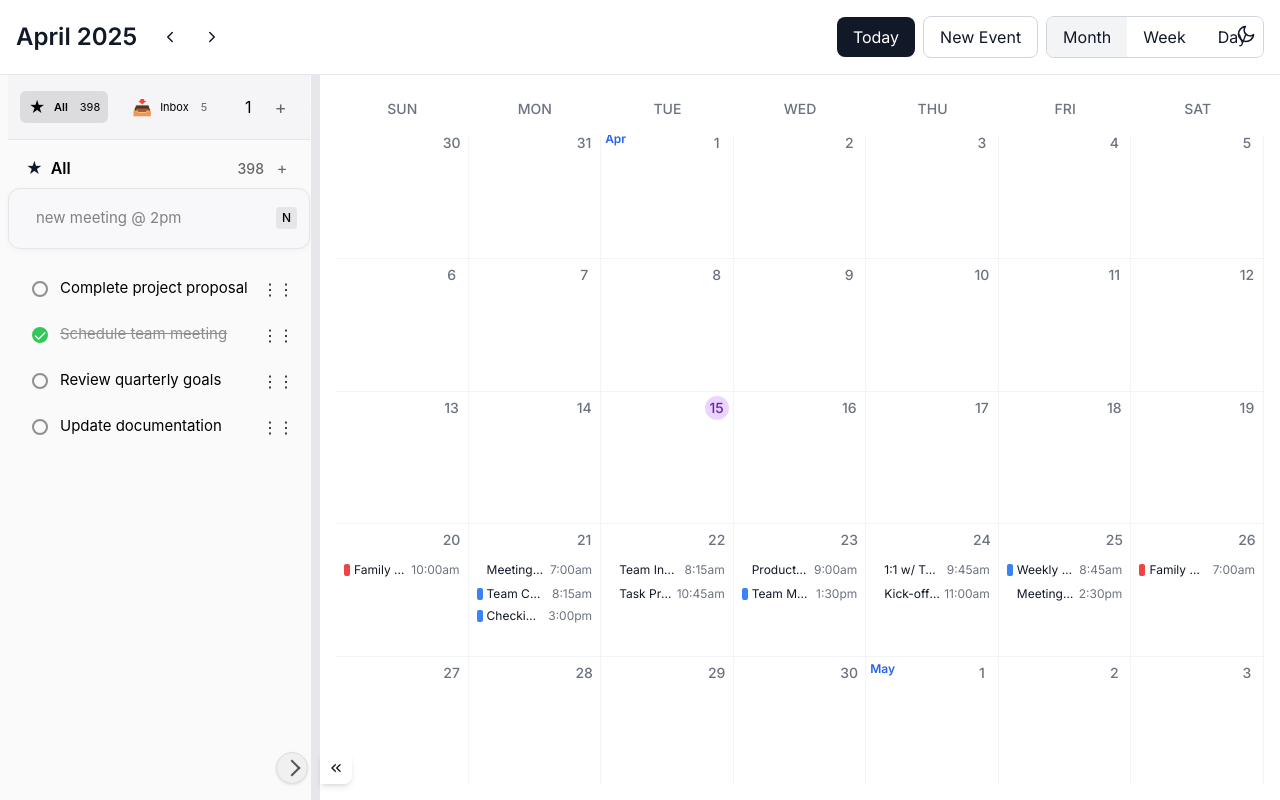
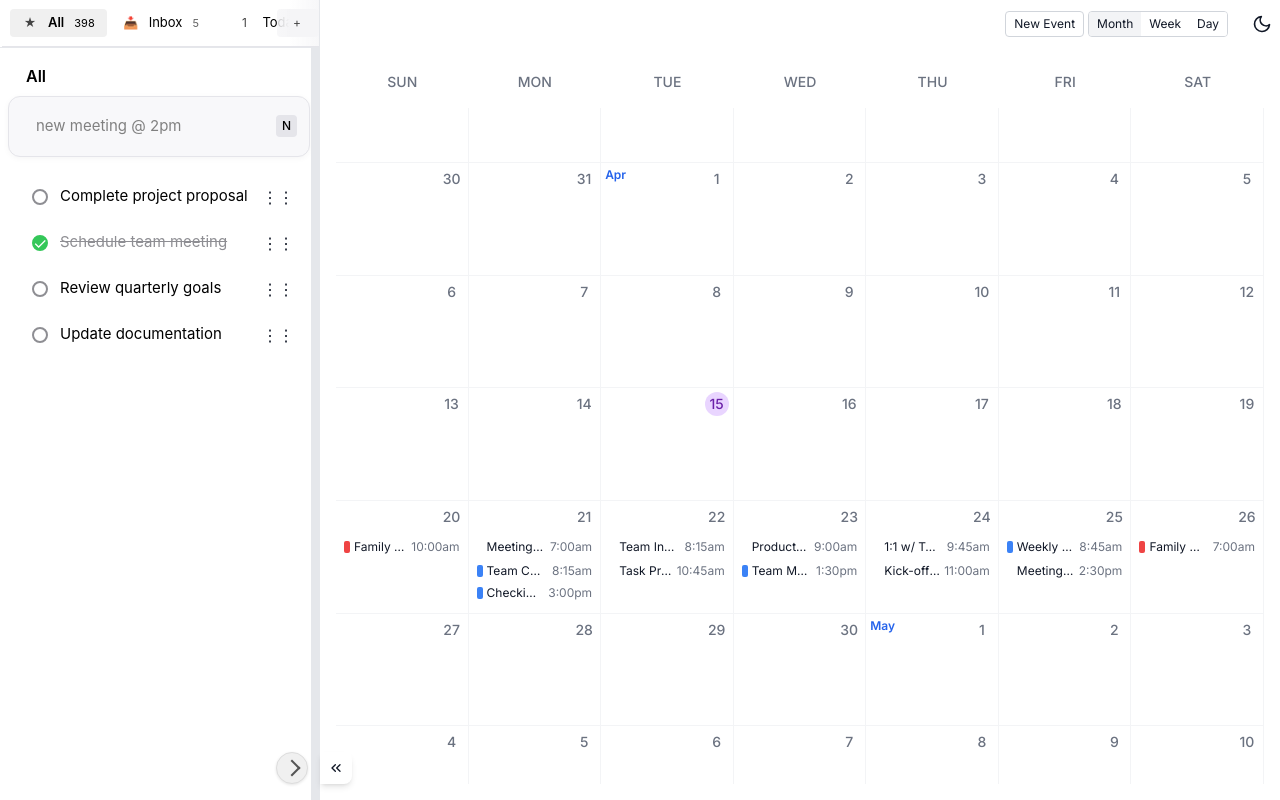
Before and after one commit to pd494/chronos, a React (Vite) app in the folder chronosClient/: page / in a window 1280 px wide. Built offline with nearby package versions, Linux system fonts and the light colour scheme.

Commit message:
sidebar functional

```diff
--- a/chronosClient/src/App.jsx
+++ b/chronosClient/src/App.jsx
@@ -5,6 +5,8 @@ import MonthlyView from './components/calendar/MonthlyView'
 import WeeklyView from './components/calendar/WeeklyView'
 import DailyView from './components/calendar/DailyView'
 import Sidebar from './components/todo/sidebar/Sidebar'
+import CategoryTabs from './components/todo/sidebar/CategoryTabs'
+
 import EventModal from './components/events/EventModal'
 import { useCalendar } from './context/CalendarContext'
 import { TaskProvider } from './context/TaskContext'
@@ -13,6 +15,14 @@ import { FiSun, FiMoon } from 'react-icons/fi'
 function App() {
   const { view, showEventModal } = useCalendar()
   const [isDarkMode, setIsDarkMode] = useState(false)
+
+  // Categories for the header tabs - similar to reference screenshot
+  const categories = [
+    { id: 'all', name: 'All', count: 398, icon: '★' },
+    { id: 'inbox', name: 'Inbox', count: 5, icon: '📥' },
+    { id: 'today', name: 'Today', count: 1, icon: '1' },
+    { id: 'completed', name: 'Completed', count: 0, icon: '✓' },
+  ]
 
   useEffect(() => {
     // Check user's preference from localStorage or system preference
@@ -55,10 +65,61 @@ function App() {
     }
   }
 
+  // State for categories, active category, sidebar collapse and width - moved from Sidebar to App level
+  const [activeCategory, setActiveCategory] = useState('All');
+  const [isSidebarCollapsed, setIsSidebarCollapsed] = useState(false);
+  const [sidebarWidth, setSidebarWidth] = useState(320);
+  const [sidebarVisible, setSidebarVisible] = useState(true);
+
+  // Handler for sidebar updates
+  const handleSidebarChange = (width, visible) => {
+    setSidebarWidth(width);
+    setSidebarVisible(visible);
+  };
+
+  // Handler for category change
+  const handleCategoryChange = (category) => {
+    setActiveCategory(category);
+  };
+
+  // Handler for adding new category
+  const handleAddCategory = (newCategory) => {
+    // Add the new category to the categories list
+    setCategories(prev => [
+      ...prev.filter(c => c.id !== 'add-category'), // Remove add button
+      newCategory, // Add the new category
+      { id: 'add-category', name: '', icon: '+' } // Add back the add button at the end
+    ]);
+
+    // Switch to the new category
+    setActiveCategory(newCategory.name);
+  };
+
   return (
     <TaskProvider>
       <div className="h-full flex flex-col">
-        <div className="absolute right-4 top-4 z-20">
+        <div className="header-container flex flex-col relative">
+          {/* Position the header tabs area and the header side by side */}
+          <div className="flex w-full h-12 border-b border-gray-200 dark:border-gray-700">
+            {/* Category tabs section - expands/collapses with sidebar */}
+            <div
+              className="h-full flex items-center bg-white dark:bg-gray-800 overflow-hidden border-r border-gray-200 dark:border-gray-700"
+              style={{ width: sidebarVisible ? sidebarWidth + 'px' : '0' }}
+            >
+              <CategoryTabs
+                categories={[...categories, { id: 'add-category', name: '', icon: '+' }]}
+                activeCategory={activeCategory}
+                onCategoryChange={handleCategoryChange}
+                onAddCategory={handleAddCategory}
+                isCompact={true}
+                inHeader={true}
+              />
+            </div>
+
+            {/* Header with controls and navigation */}
+            <div className="flex-1">
+              <Header
+                darkModeButton={
                   <button
                     onClick={toggleDarkMode}
                     className="p-2 rounded-full hover:bg-gray-200 dark:hover:bg-gray-700 transition-colors"
@@ -66,15 +127,21 @@ function App() {
                   >
                     {isDarkMode ? <FiSun className="text-xl" /> : <FiMoon className="text-xl" />}
                   </button>
+                }
+              />
             </div>
-
-        <Header />
-
+          </div>
+        </div>
         <SplitView
-          sidebar={<Sidebar />}
+          sidebar={<Sidebar
+            activeCategory={activeCategory}
+            isSidebarCollapsed={isSidebarCollapsed}
+            sidebarWidth={sidebarWidth}
+            sidebarVisible={sidebarVisible}
+          />}
           main={renderCalendarView()}
+          onSidebarWidthChange={handleSidebarChange}
         />
-
         {showEventModal && <EventModal />}
       </div>
     </TaskProvider>
--- a/chronosClient/src/components/Header.jsx
+++ b/chronosClient/src/components/Header.jsx
@@ -1,7 +1,12 @@
+import { useState, useEffect } from 'react'
 import { FiChevronLeft, FiChevronRight } from 'react-icons/fi'
 import { useCalendar } from '../context/CalendarContext'
+import { useTaskContext } from '../context/TaskContext'
+import CategoryTabs from './todo/sidebar/CategoryTabs'
 
-const Header = () => {
+const Header = ({
+  darkModeButton = null
+}) => {
   const {
     currentDate,
     view,
@@ -13,75 +18,66 @@ const Header = () => {
     openEventModal
   } = useCalendar()
 
+  // Task context for categories
+  const { tasks } = useTaskContext()
+
+  // Header no longer manages categories as they're moved to App level
+
   return (
-    <header className="flex flex-col sm:flex-row sm:items-center justify-between p-4 border-b border-gray-200 dark:border-gray-700" style={{ WebkitAppRegion: 'drag' }}>
-      <div className="flex items-center mb-4 sm:mb-0">
-        <h1 className="text-2xl font-semibold mr-4">{formatDateHeader()}</h1>
-        <div className="flex space-x-2">
-          <button
-            onClick={navigateToPrevious}
-            className="p-2 rounded-full hover:bg-gray-200 dark:hover:bg-gray-700 transition-colors"
-            aria-label="Previous"
-            style={{ WebkitAppRegion: 'no-drag' }}
-          >
-            <FiChevronLeft className="text-lg" />
-          </button>
-          <button
-            onClick={navigateToNext}
-            className="p-2 rounded-full hover:bg-gray-200 dark:hover:bg-gray-700 transition-colors"
-            aria-label="Next"
-            style={{ WebkitAppRegion: 'no-drag' }}
-          >
-            <FiChevronRight className="text-lg" />
-          </button>
-        </div>
-      </div>
+    <header className="flex items-center h-12 bg-white dark:bg-gray-800" style={{ WebkitAppRegion: 'drag' }}>
+      <div className="flex items-center justify-end w-full" style={{ WebkitAppRegion: 'no-drag' }}>
 
-      <div className="flex flex-wrap items-center gap-2" style={{ WebkitAppRegion: 'no-drag' }}>
-        <button
-          onClick={navigateToToday}
-          className="px-4 py-2 bg-gray-900 text-white dark:bg-gray-700 rounded-lg hover:bg-gray-800 dark:hover:bg-gray-600 transition-colors"
-        >
-          Today
-        </button>
+        {/* Navigation controls moved to App level */}
+
+        {/* Right side - Controls all in one line */}
+        <div className="flex items-center gap-1 mr-2 flex-shrink-0">
+
           <button
             onClick={() => openEventModal()}
-          className="px-4 py-2 bg-white border border-gray-300 dark:bg-gray-800 dark:border-gray-600 rounded-lg hover:bg-gray-100 dark:hover:bg-gray-700 transition-colors"
+            className="px-2 py-1 text-xs bg-white border border-gray-300 dark:bg-gray-800 dark:border-gray-600 rounded hover:bg-gray-100 dark:hover:bg-gray-700"
           >
             New Event
           </button>
-        <div className="flex border border-gray-300 dark:border-gray-600 rounded-lg overflow-hidden">
+
+          <div className="flex text-xs border border-gray-300 dark:border-gray-600 rounded overflow-hidden">
             <button
               onClick={() => changeView('month')}
-            className={`px-4 py-2 ${
+              className={`px-2 py-1 ${
                 view === 'month'
                   ? 'bg-gray-100 dark:bg-gray-700'
                   : 'bg-white dark:bg-gray-800 hover:bg-gray-50 dark:hover:bg-gray-700'
-            } transition-colors`}
+              }`}
             >
               Month
             </button>
+
             <button
               onClick={() => changeView('week')}
-            className={`px-4 py-2 ${
+              className={`px-2 py-1 ${
                 view === 'week'
                   ? 'bg-gray-100 dark:bg-gray-700'
                   : 'bg-white dark:bg-gray-800 hover:bg-gray-50 dark:hover:bg-gray-700'
-            } transition-colors`}
+              }`}
             >
               Week
             </button>
+
             <button
               onClick={() => changeView('day')}
-            className={`px-4 py-2 ${
+              className={`px-2 py-1 ${
                 view === 'day'
                   ? 'bg-gray-100 dark:bg-gray-700'
                   : 'bg-white dark:bg-gray-800 hover:bg-gray-50 dark:hover:bg-gray-700'
-            } transition-colors`}
+              }`}
             >
               Day
             </button>
           </div>
+        </div>
+        {/* Dark mode button (rightmost) */}
+        {darkModeButton && (
+          <div className="ml-2 flex-shrink-0">{darkModeButton}</div>
+        )}
       </div>
     </header>
   )
--- a/chronosClient/src/components/SplitView.jsx
+++ b/chronosClient/src/components/SplitView.jsx
@@ -1,12 +1,12 @@
-import { useState, useEffect, useCallback } from 'react'
+import { useState, useEffect, useCallback, useRef } from 'react'
 import { FiChevronsLeft, FiChevronsRight } from 'react-icons/fi'
 import { Resizable } from 'react-resizable'
 import 'react-resizable/css/styles.css'
 
-const SplitView = ({ sidebar, main }) => {
+const SplitView = ({ sidebar, main, onSidebarWidthChange }) => {
+  const frameIdRef = useRef(null)
   const [sidebarVisible, setSidebarVisible] = useState(true)
   const [sidebarWidth, setSidebarWidth] = useState(320)
-  const [isResizing, setIsResizing] = useState(false)
 
   // Store sidebar width in localStorage
   useEffect(() => {
@@ -20,19 +20,24 @@ const SplitView = ({ sidebar, main }) => {
   useEffect(() => {
     if (sidebarWidth > 100) {
       localStorage.setItem('sidebarWidth', sidebarWidth.toString())
+      // Notify parent component about the width change
+      if (onSidebarWidthChange) {
+        onSidebarWidthChange(sidebarWidth, sidebarVisible)
+      }
     }
-  }, [sidebarWidth])
+  }, [sidebarWidth, sidebarVisible, onSidebarWidthChange])
 
   const onResizeStop = useCallback((event, { size }) => {
     setSidebarWidth(size.width)
-    setIsResizing(false)
   }, [])
 
   const onResize = useCallback((event, { size }) => {
-    if (size.width >= 100) {
-      setSidebarWidth(size.width)
-    }
-    setIsResizing(true)
+    const newWidth = size.width
+    if (frameIdRef.current) cancelAnimationFrame(frameIdRef.current)
+    frameIdRef.current = requestAnimationFrame(() => {
+      setSidebarWidth(newWidth)
+      frameIdRef.current = null
+    })
   }, [])
 
   return (
@@ -62,7 +67,13 @@ const SplitView = ({ sidebar, main }) => {
 
       {/* Toggle button */}
       <button
-        onClick={() => setSidebarVisible(!sidebarVisible)}
+        onClick={() => {
+          const newVisibility = !sidebarVisible;
+          setSidebarVisible(newVisibility);
+          if (onSidebarWidthChange) {
+            onSidebarWidthChange(sidebarWidth, newVisibility);
+          }
+        }}
         className="absolute left-0 bottom-4 z-10 bg-white dark:bg-gray-800 shadow-md p-2 rounded-r-lg transition-all duration-300"
         style={{ transform: sidebarVisible ? `translateX(${sidebarWidth}px)` : 'translateX(0)' }}
         aria-label={sidebarVisible ? 'Hide sidebar' : 'Show sidebar'}
--- a/chronosClient/src/components/calendar/MonthlyView.jsx
+++ b/chronosClient/src/components/calendar/MonthlyView.jsx
@@ -18,8 +18,8 @@ import EventIndicator from '../events/EventIndicator';
 
 // ─── Constants ────────────────────────────────────────────────────────────
 const BUFFER_WEEKS     = 156; // 3 y either side
-const WEEKS_PER_VIEW   = 5;   // always render 5 rows
-const ABOVE            = Math.floor(WEEKS_PER_VIEW / 2); // 2 when view = 5
+const WEEKS_PER_VIEW   = 6;   // always render 6 rows (standard month view)
+const ABOVE            = Math.floor(WEEKS_PER_VIEW / 2); // 3 when view = 6
 const BELOW            = WEEKS_PER_VIEW - 1 - ABOVE;     // 2
 
 // ─── Helpers ──────────────────────────────────────────────────────────────
@@ -71,13 +71,17 @@ const MonthlyView = () => {
     const update = () => {
       if (!scrollContainerRef.current) return;
       const w = scrollContainerRef.current.clientWidth;
-      // Use exact division - no rounding to prevent gaps
-      const s = w / 7;
-      setCellSize(s);
-      setRowHeight(s);
-      // lock parent height to 5 rows
-      const p = scrollContainerRef.current.parentElement;
-      if (p) p.style.height = `${s * WEEKS_PER_VIEW}px`;
+      // Calculate container height to determine proper row height
+      const containerHeight = scrollContainerRef.current.clientHeight;
+      // Calculate row height based on available height divided by 6 weeks
+      const calculatedRowHeight = containerHeight / WEEKS_PER_VIEW;
+      // Use exact division for width - no rounding to prevent gaps
+      const cellWidth = w / 7;
+
+      setCellSize(cellWidth);
+      setRowHeight(calculatedRowHeight);
+
+      // No need to set parent height as we're using a percentage-based height
     };
     update();
     window.addEventListener('resize', update);
@@ -112,11 +116,11 @@ const MonthlyView = () => {
           ))}
         </div>
 
-        {/* scrollable grid */}
+        {/* scrollable grid - fixed to show exactly 6 weeks */}
         <div
           ref={scrollContainerRef}
           className="overflow-y-auto flex-grow relative bg-white dark:bg-gray-800"
-          style={{ height: `${rowHeight * WEEKS_PER_VIEW}px`, scrollbarWidth: 'thin' }}
+          style={{ height: 'calc(100% - 60px)', scrollbarWidth: 'thin' }}
         >
           <div className="relative" style={{ height: `${weeks.length * rowHeight}px` }}>
             {weeks.map(({ weekStart, days }) => (
--- a/chronosClient/src/components/todo/sidebar/CategoryTabs.css
+++ b/chronosClient/src/components/todo/sidebar/CategoryTabs.css
@@ -5,6 +5,72 @@
   font-family: -apple-system, BlinkMacSystemFont, 'Segoe UI', Roboto, Helvetica, Arial, sans-serif;
   background: #f5f5f7;
   border-bottom: 1px solid #e5e5ea;
+}
+
+/* Compact header mode */
+.category-tabs-container.compact .category-tabs-horizontal {
+  height: 100%;
+  padding: 0;
+}
+
+.category-tabs-container.compact .category-tab-horizontal {
+  height: 100%;
+  padding: 0 10px;
+  font-size: 12px;
+}
+
+.category-tabs-container.compact .category-icon {
+  font-size: 14px;
+  margin-right: 4px;
+}
+
+.category-tabs-container.compact .category-count-bubble {
+  font-size: 10px;
+  min-width: 16px;
+  height: 16px;
+  margin-left: 4px;
+}
+
+.category-tabs-container.in-header {
+  border-right: none;
+  height: 100%;
+  display: flex;
+  align-items: center;
+  background: transparent;
+  padding-left: 8px;
+  width: 100%;
+  overflow: hidden;
+  white-space: nowrap;
+  margin-left: 2px;
+}
+
+.category-tabs-container.in-header .category-tabs-horizontal {
+  background: transparent;
+  padding: 0;
+  height: 100%;
+  gap: 2px;
+  align-items: center;
+  flex-wrap: nowrap;
+}
+
+.category-tabs-container.in-header .category-tab-horizontal {
+  padding: 0 12px;
+  height: 28px;
+  border-radius: 4px;
+  font-size: 13px;
+  font-weight: 400;
+  color: #333;
+  background-color: transparent;
+  border: none;
+  margin-right: 2px;
+}
+
+.category-tabs-container.in-header .category-tab-horizontal.active {
+  background-color: #f0f0f0;
+  color: #000;
+  border-radius: 4px;
+  box-shadow: none;
+  font-weight: 500;
 }
 
 /* Collapsed sidebar styles */
@@ -44,7 +110,7 @@
   white-space: nowrap;
   scrollbar-width: none; /* Firefox */
   -ms-overflow-style: none; /* IE and Edge */
-  gap: 16px;
+  gap: 8px;
   border-bottom: none;
   width: 100%;
   max-width: 100%;
@@ -56,6 +122,8 @@
 }
 
 .category-tab-horizontal {
+  background-color: inherit;
+
   scroll-snap-align: start;
 }
 
@@ -82,6 +150,8 @@
 }
 
 .category-tab-horizontal {
+  background-color: inherit;
+
   display: flex;
   align-items: center;
   padding: 0 8px;
@@ -100,12 +170,19 @@
 }
 
 .category-icon {
-  min-width: 18px;
+  min-width: 16px;
   display: flex;
   align-items: center;
   justify-content: center;
-  font-size: 16px;
+  font-size: 14px;
   color: #000000;
+  margin-right: 4px;
+}
+
+.category-tabs-container.in-header .category-icon {
+  font-size: 12px;
+  margin-right: 2px;
+  color: #444;
 }
 
 .category-icon.all {
@@ -128,13 +205,19 @@
 }
 .category-count-bubble {
   color: #666666;
-  font-size: 15px;
+  font-size: 12px;
   font-weight: 400;
   flex-shrink: 0;
   background: none;
   padding: 0;
   min-width: 0;
   margin-left: 4px;
+}
+
+.category-tabs-container.in-header .category-count-bubble {
+  font-size: 11px;
+  margin-left: 2px;
+  color: #666;
 }
 
 /* Hide count on very narrow widths */
@@ -155,7 +238,14 @@
   text-overflow: ellipsis;
   min-width: 0;
   transition: font-size 0.2s;
-  max-width: 70px;
+  max-width: none;
+  display: inline-block;
+}
+
+.category-tabs-container.in-header .category-name {
+  font-size: 13px;
+  min-width: 0;
+  display: inline-block;
 }
 
 /* Responsive font sizes based on container width */
@@ -182,6 +272,8 @@
     display: none;
   }
   .category-tab-horizontal {
+  background-color: inherit;
+
     justify-content: center;
     padding: 0 4px;
   }
--- a/chronosClient/src/components/todo/sidebar/CategoryTabs.jsx
+++ b/chronosClient/src/components/todo/sidebar/CategoryTabs.jsx
@@ -4,7 +4,7 @@ import './CategoryTabs.css';
 import data from '@emoji-mart/data';
 import Picker from '@emoji-mart/react';
 
-const CategoryTabs = ({ categories, activeCategory, onCategoryChange, onAddCategory, isCollapsed = false }) => {
+const CategoryTabs = ({ categories, activeCategory, onCategoryChange, onAddCategory, isCollapsed = false, isCompact = false, inHeader = false }) => {
   const [truncatedTabs, setTruncatedTabs] = useState(new Set());
   const [isAddingCategory, setIsAddingCategory] = useState(false);
   const [newCategoryName, setNewCategoryName] = useState('');
@@ -107,7 +107,7 @@ const CategoryTabs = ({ categories, activeCategory, onCategoryChange, onAddCateg
   }, []);
 
   return (
-    <div className="category-tabs-container" ref={tabsContainerRef}>
+    <div className={`category-tabs-container ${isCompact ? 'compact' : ''} ${inHeader ? 'in-header' : ''}`} ref={tabsContainerRef}>
       <div className="category-tabs-horizontal">
         {/* Regular category tabs */}
         {categories.filter(cat => cat.id !== 'add-category').map(category => (
@@ -121,6 +121,8 @@ const CategoryTabs = ({ categories, activeCategory, onCategoryChange, onAddCateg
             }}
           >
             <span className="category-icon">{category.icon}</span>
+            {/* Always show name in header, even in collapsed view */}
+            {(inHeader || !isCollapsed) && (
               <span
                 className="category-name"
                 ref={el => tabRefs.current[category.id] = el}
@@ -128,6 +130,8 @@ const CategoryTabs = ({ categories, activeCategory, onCategoryChange, onAddCateg
               >
                 {category.name}
               </span>
+            )}
+            {/* Show counts for all items */}
             {category.count !== undefined && (
               <span className="category-count-bubble">{category.count}</span>
             )}
--- a/chronosClient/src/components/todo/sidebar/Sidebar.css
+++ b/chronosClient/src/components/todo/sidebar/Sidebar.css
@@ -1,7 +1,7 @@
 .sidebar {
   min-width: 50px;
   height: 100vh;
-  background-color: #fafafa;
+  background-color: white;
   border-right: 1px solid #e5e5ea;
   display: flex;
   flex-direction: column;
--- a/chronosClient/src/components/todo/sidebar/Sidebar.jsx
+++ b/chronosClient/src/components/todo/sidebar/Sidebar.jsx
@@ -5,44 +5,12 @@ import TaskList from './TaskList';
 import { useTaskContext } from '../../../context/TaskContext';
 import './Sidebar.css';
 
-const Sidebar = () => {
-  const [activeCategory, setActiveCategory] = useState('All');
-  const [isSidebarCollapsed, setIsSidebarCollapsed] = useState(false);
+const Sidebar = ({ activeCategory, isSidebarCollapsed, toggleSidebar }) => {
   const { tasks, addTask, toggleTaskComplete } = useTaskContext();
 
-  const [categories, setCategories] = useState([
-    { id: 'all', name: 'All', count: 398, icon: '★' },
-    { id: 'inbox', name: 'Inbox', count: 5, icon: '📥' },
-    { id: 'today', name: 'Today', count: 1, icon: '1' },
-    { id: 'completed', name: 'Completed', count: 104, icon: '✓' },
-    { id: 'add-category', name: '', icon: '+' }
-  ]);
-
-  const toggleSidebar = () => {
-    setIsSidebarCollapsed(!isSidebarCollapsed);
-    // Note: Width setting is now handled by Allotment's parent
-    // If you need to trigger a collapse/expand visual change,
-    // you might need to communicate this state up to App.jsx
-    // or handle it purely with CSS class toggles.
-  };
+  // toggleSidebar is now passed from App.jsx as a prop
 
   // Toggle sidebar collapse state
-
-  const handleCategoryChange = (category) => {
-    setActiveCategory(category);
-  };
-
-  const handleAddCategory = (newCategory) => {
-    // Add the new category to the categories list
-    setCategories([
-      ...categories.filter(c => c.id !== 'add-category'), // Remove add button
-      newCategory, // Add the new category
-      { id: 'add-category', name: '', icon: '+' } // Add back the add button at the end
-    ]);
-
-    // Optionally switch to the new category
-    setActiveCategory(newCategory.name);
-  };
 
   const handleAddTask = (text) => {
     addTask(text, activeCategory);
@@ -56,24 +24,16 @@ const Sidebar = () => {
     <div
       className={`sidebar ${isSidebarCollapsed ? 'collapsed' : ''}`}
     >
-      <CategoryTabs
-        categories={categories}
-        activeCategory={activeCategory}
-        onCategoryChange={handleCategoryChange}
-        onAddCategory={handleAddCategory}
-        isCollapsed={isSidebarCollapsed}
-      />
       {!isSidebarCollapsed && (
         <>
           <TaskInput
             onAddTask={handleAddTask}
             activeCategory={activeCategory}
-            categoryCount={categories.find(cat => cat.name === activeCategory)?.count || 0}
-            categoryIcon={categories.find(cat => cat.name === activeCategory)?.icon}
           />
           <TaskList
             tasks={tasks.filter(task => activeCategory === 'All' || task.category === activeCategory)}
             onToggleComplete={handleToggleComplete}
+            activeCategory={activeCategory}
           />
         </>
       )}
```
Lines whose indentation alone changed are shown as unchanged.
